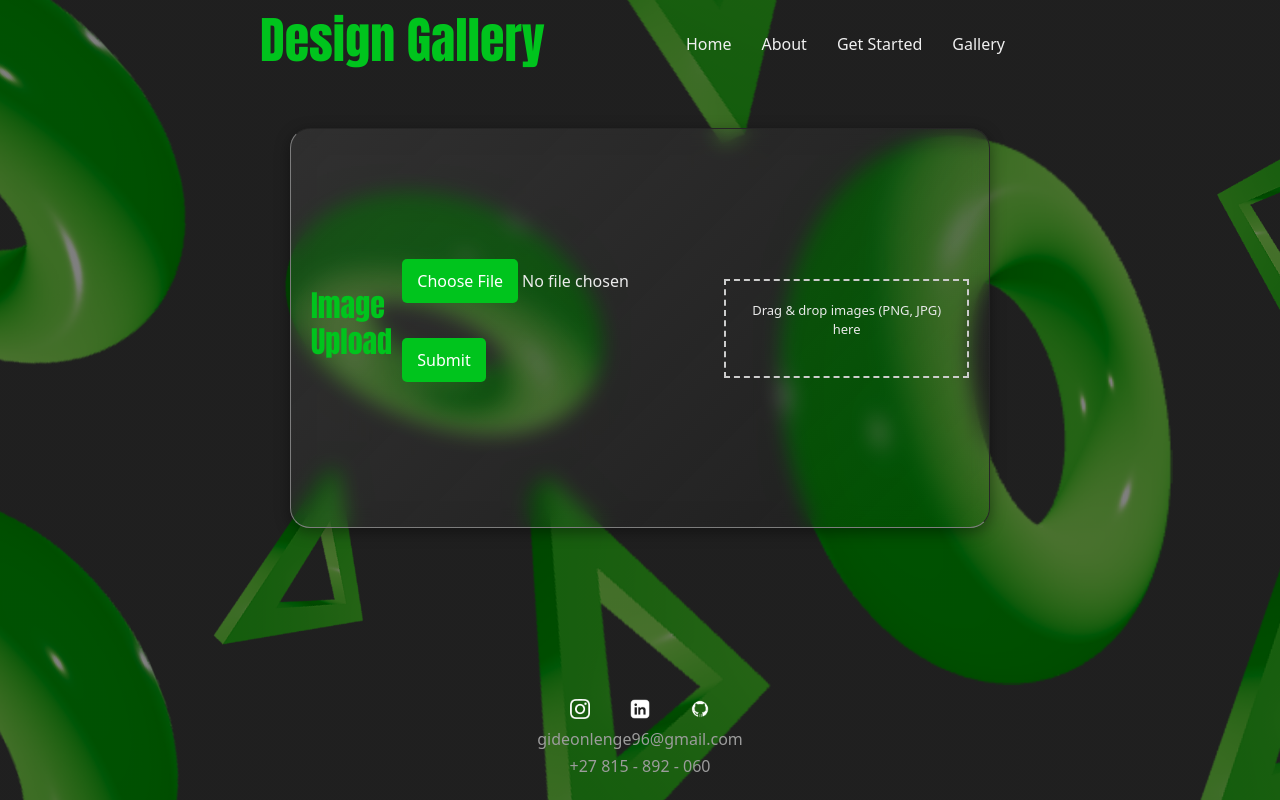
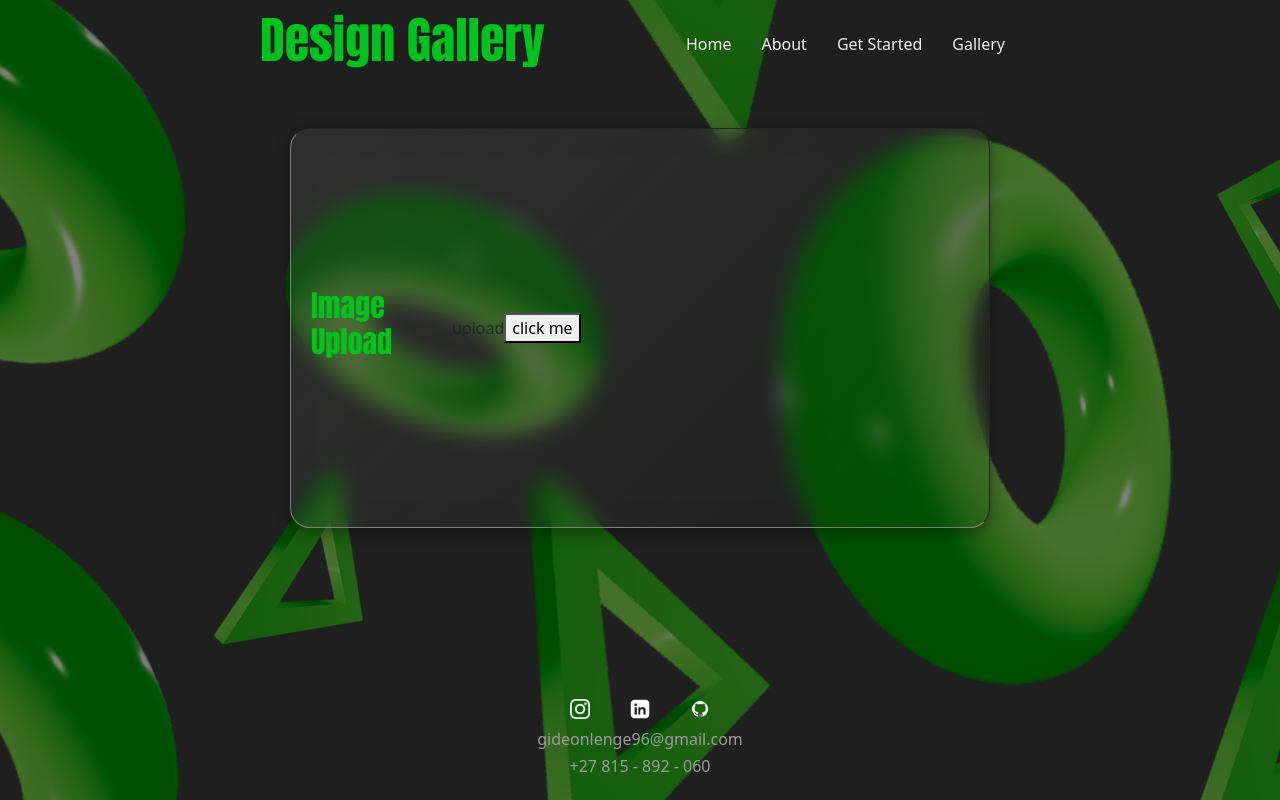
Before and after one commit to Codedecblackmoon/Design-Gallery, a React (Vite) app: page /getstarted in a window 1280 px wide. Built offline with nearby package versions, Linux system fonts and the light colour scheme.

Commit message:
configuring

```diff
--- a/src/App.css
+++ b/src/App.css
@@ -301,6 +301,9 @@ display: flex;
 #media_image{
     height: 20px;
 }
+.container{
+
+}
 
 #content{
     margin-top: 10px;
--- a/src/Getstarted.tsx
+++ b/src/Getstarted.tsx
@@ -1,5 +1,5 @@
 import React from 'react';
-import ImageUpload from './components/ImageUpload';
+import ImageUpload from './components/upload';
 // import ImageUpload from './components/ImageUpload';
 
 const Getstarted: React.FC = () => {
--- a/src/components/upload.tsx
+++ b/src/components/upload.tsx
@@ -4,6 +4,7 @@ function upload() {
   return (
     <div className="container">
         upload
+        <button>click me</button>
     </div>
   )
 }
```
